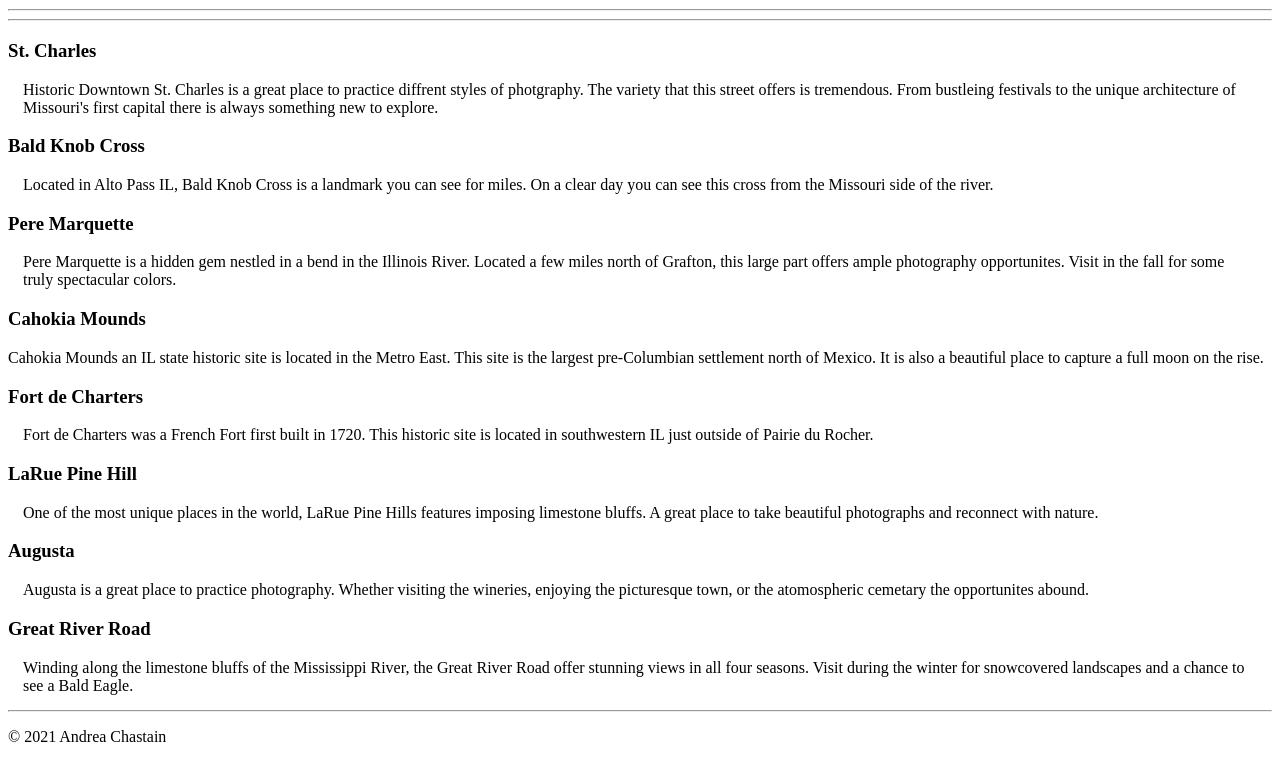
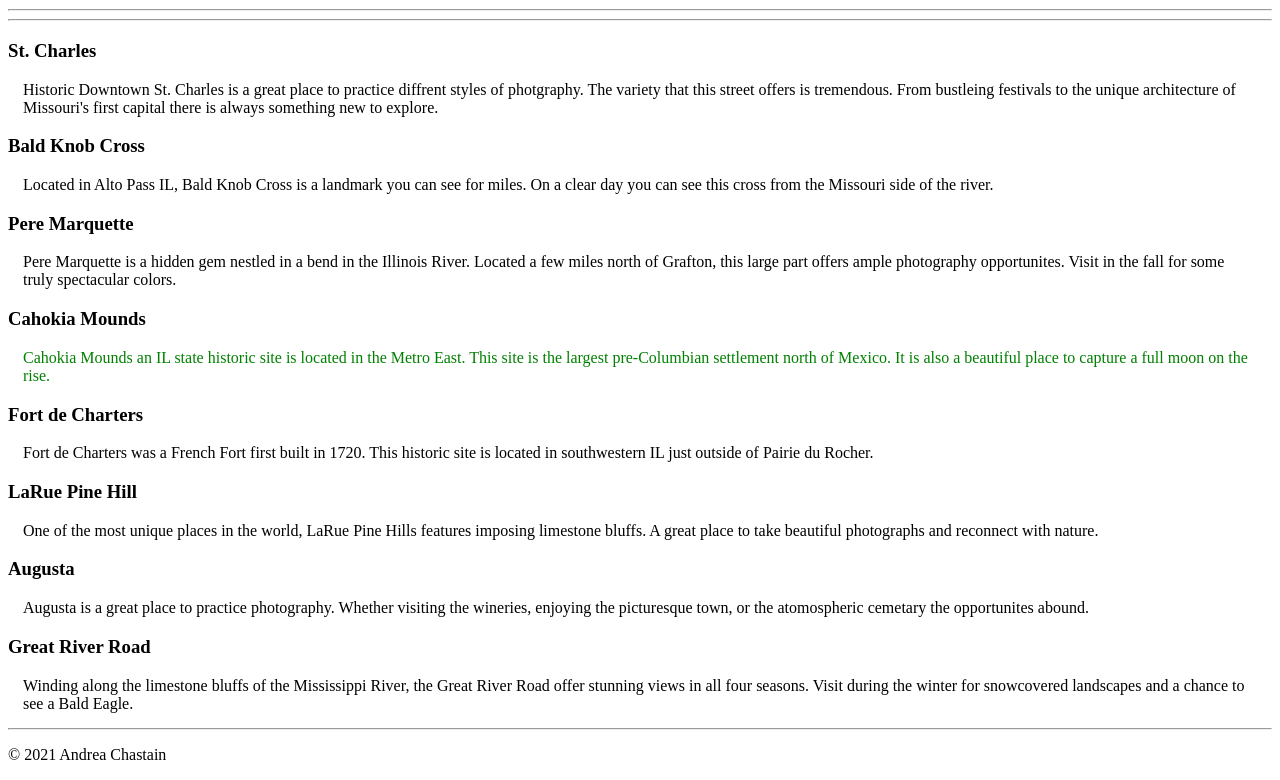
Before and after one commit to LC101-May-2021/assignment-4-html-me-something-andreachastain, a website: page index.html in a window 1280 px wide. Shown: the part 1495-2275 px from the top of the page. Drawn offline with Linux system fonts and the light colour scheme.

Commit message:
did I find it

```diff
--- a/styles.css
+++ b/styles.css
@@ -7,7 +7,7 @@ body {
     color: red
 }
 
-.testP{
+.funParagraph{
     color:green;
     margin: 15px;
 }
```
